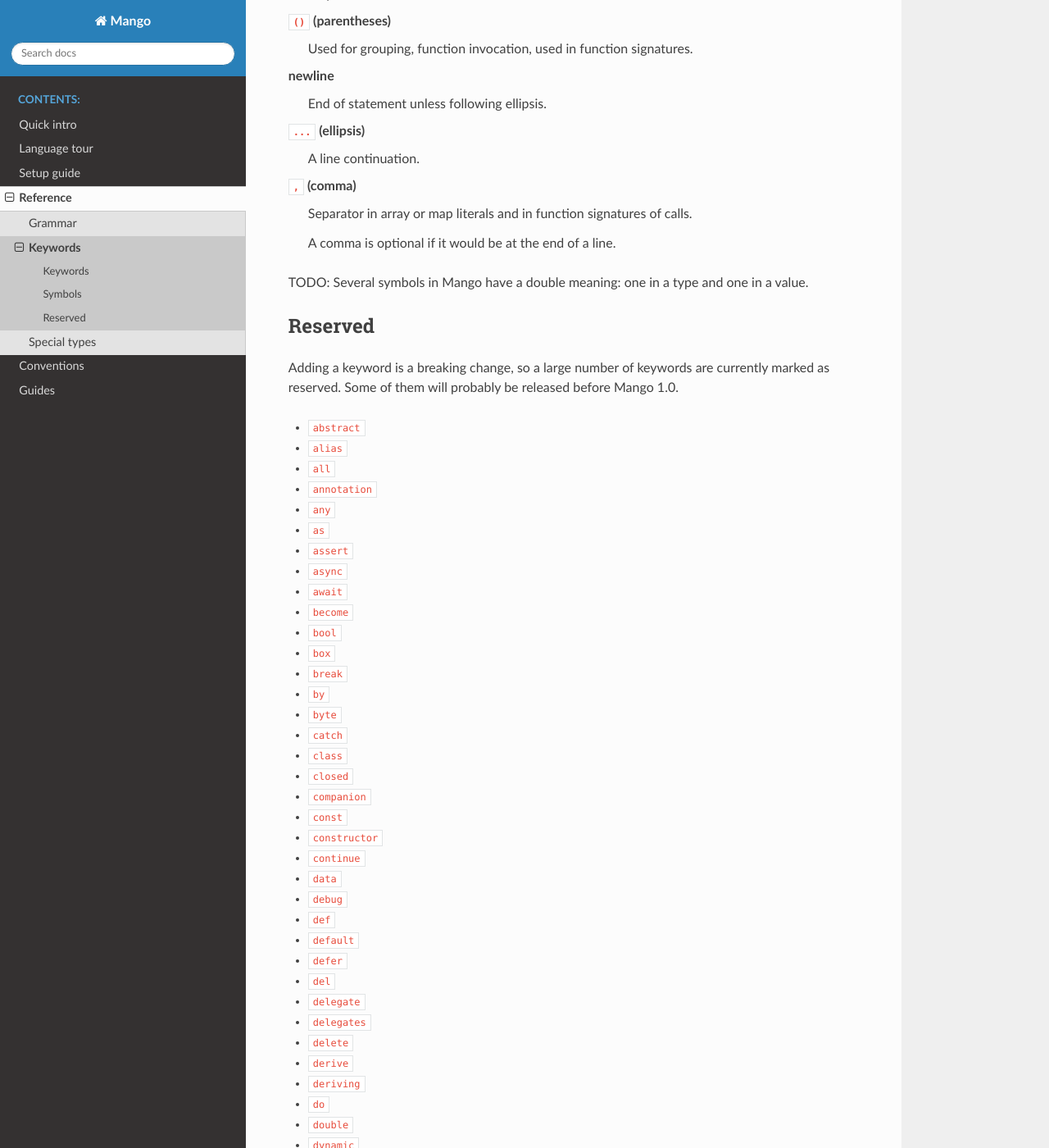
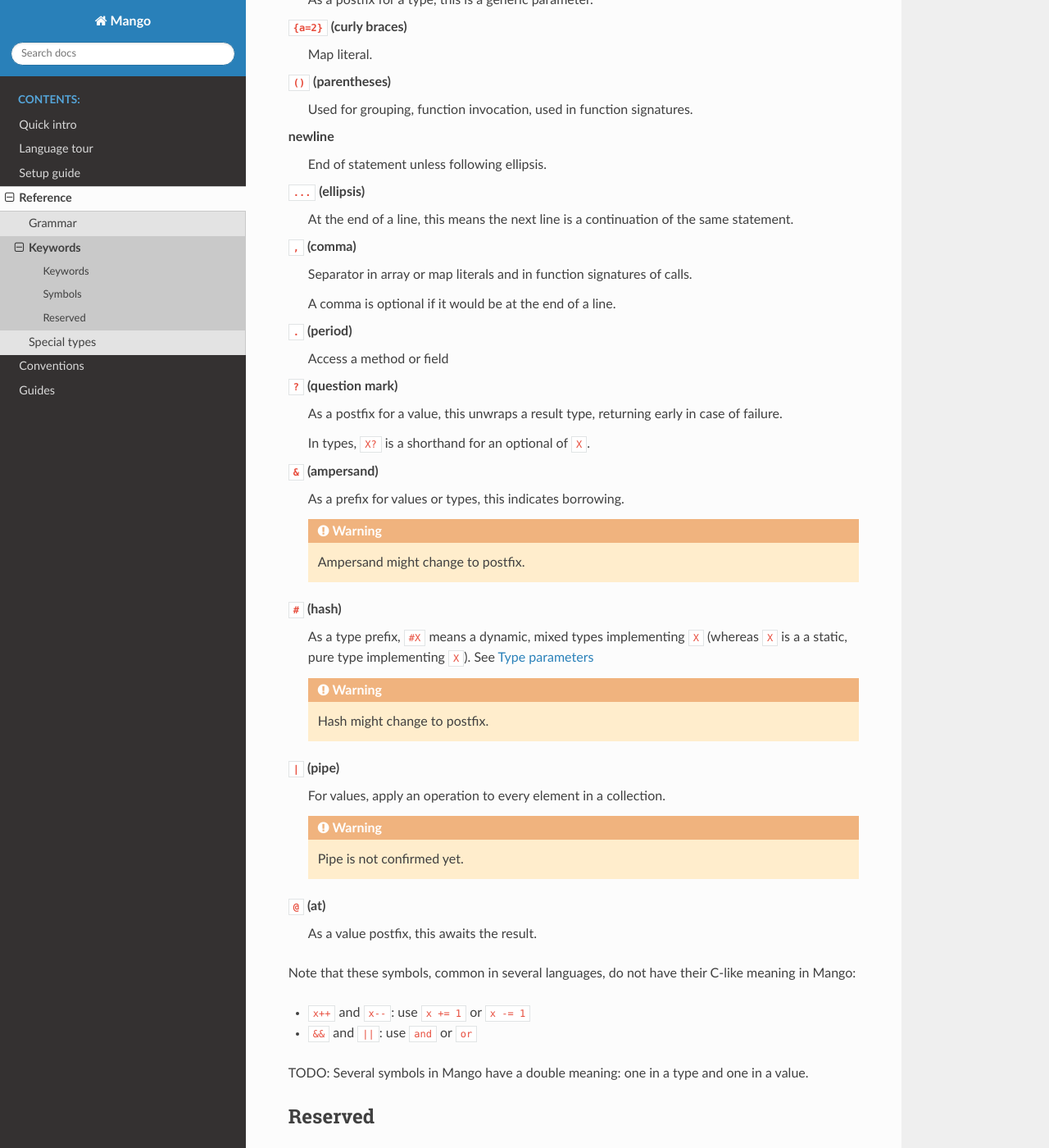
Before and after one commit to mangolang/documentation, a Sphinx documentation site: the page built from source/language_reference/keywords.rst, in a window 1280 px wide and 1400 px high, scrolled down 1801 px. Shown: the whole window at 82% size. Built offline with Sphinx 7.4.7 and the Read the Docs theme 2.0.0, drawn with Linux system fonts in a browser that asks for light colours; some of the changed text lies outside the part shown.

Commit message:
Bunch more keywords, and change type combination syntax

```diff
--- a/source/language_reference/keywords.rst
+++ b/source/language_reference/keywords.rst
@@ -42,12 +42,14 @@
   In combination with various keywords, this starts a block, either multiline by indentation, or inline.
 
 ``+``, ``-``, ``*``, ``/`` (plus, minus, asterisk, slash)
-  Mathematical operations.
+  As binary operators, these are the usual mathematical operations.
 
-  Has a separate meaning in types.
+  As unary operators, ``+`` and ``-`` are positive and negative values.
+
+  In types, ``X*`` is a shorthand for a collection of ``X``.
 
 ``//`` (double slash)
-  Integer division.
+  As binary operator, integer division.
 
 ``==``, ``>``, ``<``, ``<=``, ``>=``
   Ordering operators.
@@ -67,9 +69,11 @@
   Modified string literal, e.g. raw or templated.
 
 ``[1, 2]`` (square brackets)
-  Array literal.
+  As a value, this is an array literal.
 
-  Has a separate meaning as a postfix.
+  As a postfix for a value, this is indexing.
+
+  As a postfix for a type, this is a generic parameter.
 
 ``{a=2}`` (curly braces)
   Map literal.
@@ -81,14 +85,47 @@
   End of statement unless following ellipsis.
 
 ``...`` (ellipsis)
-  A line continuation.
+  At the end of a line, this means the next line is a continuation of the same statement.
 
 ``,`` (comma)
   Separator in array or map literals and in function signatures of calls.
 
   A comma is optional if it would be at the end of a line.
 
+``.`` (period)
+  Access a method or field
 
+``?`` (question mark)
+  As a postfix for a value, this unwraps a result type, returning early in case of failure.
+
+  In types, ``X?`` is a shorthand for an optional of ``X``.
+
+``&`` (ampersand)
+  As a prefix for values or types, this indicates borrowing.
+
+  .. warning::
+      Ampersand might change to postfix.
+
+``#`` (hash)
+  As a type prefix, ``#X`` means a dynamic, mixed types implementing ``X`` (whereas ``X`` is a a static, pure type implementing ``X``). See :doc:`/language_tour/type_parameters`
+
+  .. warning::
+      Hash might change to postfix.
+
+``|`` (pipe)
+  For values, apply an operation to every element in a collection.
+
+  .. warning::
+      Pipe is not confirmed yet.
+
+``@`` (at)
+  As a value postfix, this awaits the result.
+
+
+Note that these symbols, common in several languages, do not have their C-like meaning in Mango:
+
+* ``x++`` and ``x--``: use ``x += 1`` or ``x -= 1``
+* ``&&`` and ``||``: use ``and`` or ``or``
 
 TODO: Several symbols in Mango have a double meaning: one in a type and one in a value.
 
--- a/source/language_tour/traits.rst
+++ b/source/language_tour/traits.rst
@@ -18,12 +18,12 @@
 
 .. code-block::
 
-	fn pythagoras(x: T, y: T) -> T where T = Add<T, Out=T> & Mul<T, Out=T>:
+	fn pythagoras(x: T, y: T) -> T where T = Add<T, Out=T> and Mul<T, Out=T>:
 		x * x + y * y
 
 Here ``T`` is a type that implements both ``Add`` and ``Mul``.
 
-Intersection types are not distinct concrete types (like records or unions), just bound on existing concrete types. You cannot create an instance of ``Add & Mul``, but it is nonetheless very useful for type parameters.
+Intersection types are not distinct concrete types (like records or unions), just bound on existing concrete types. You cannot create an instance of ``Add and Mul``, but it is nonetheless very useful for type parameters.
 
 Note that it does not make sense to create an intersection containing one or more known, concrete types.
 
```
